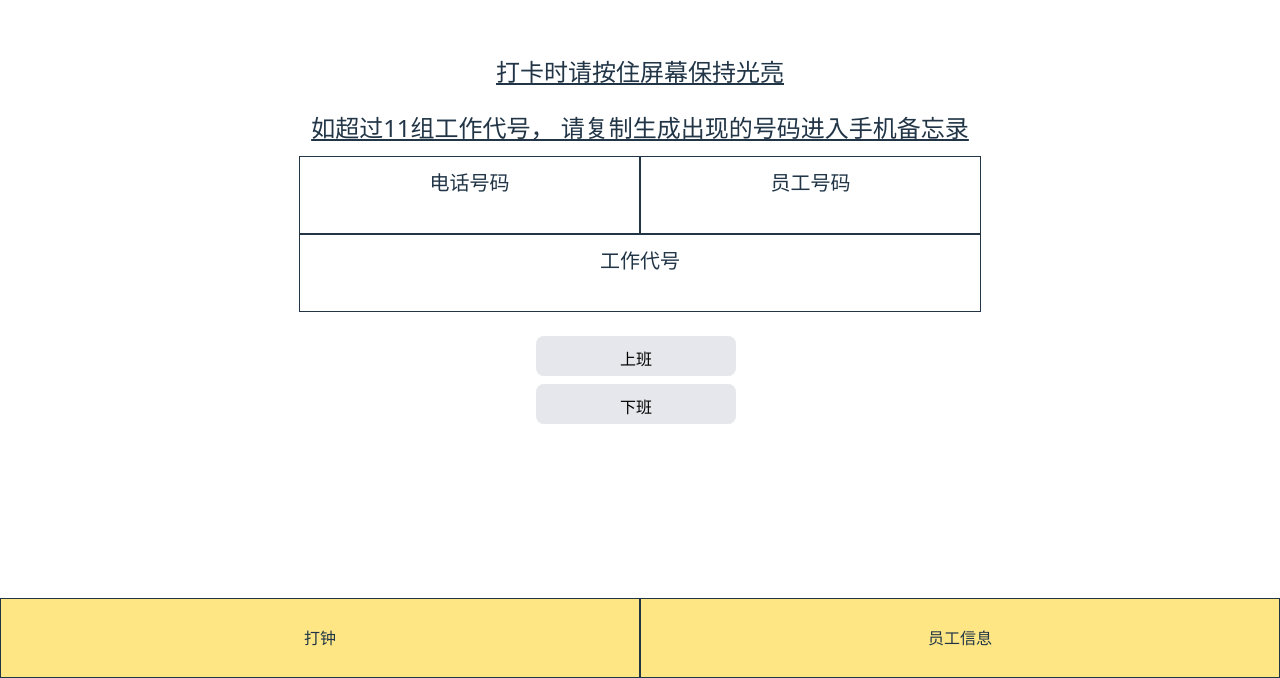
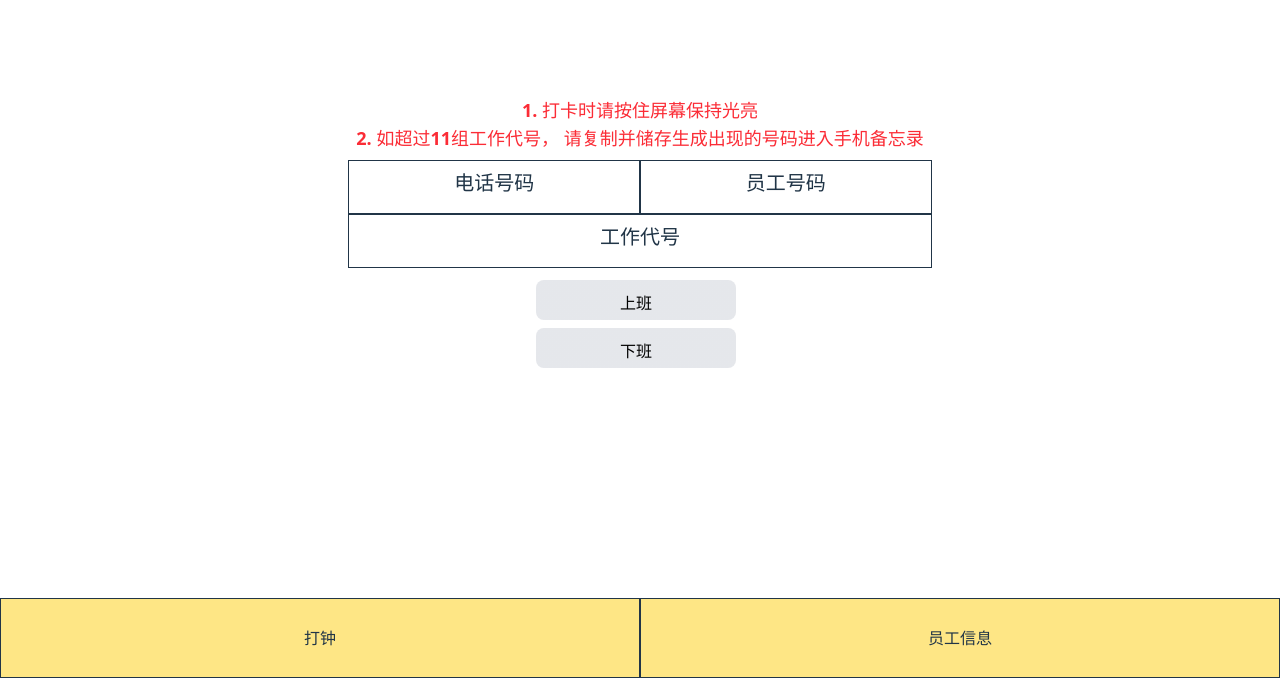
Before and after one commit to Haolinc/Homecare-Clocking-Dial-Uri-Generator, a React (Vite) app in the folder frontend/: page / in a window 1280 px wide. Shown: the part 122-800 px from the top of the page. Built offline with nearby package versions, Linux system fonts and the light colour scheme.

Commit message:
update various text and padding styles

```diff
--- a/frontend/src/components/clocking/ClockingInfo.jsx
+++ b/frontend/src/components/clocking/ClockingInfo.jsx
@@ -1,21 +1,23 @@
 import LabelText from "../common/LableText";
 
 export default function ClockingInfo({phoneNumber, employeeNumber, workNumber}){
+    const textClassName = 'text-md pb-2'
+    const upperSectionClassName = 'w-1/2 flex flex-col justify-center items-center border'
     return (
         <>
             <div className="w-full flex flex-row">
-                <div className="w-1/2 flex flex-col justify-center items-center border">
+                <div className={upperSectionClassName}>
                     <LabelText text='电话号码'/>
-                    <p className="p-3">{phoneNumber}</p>
+                    <p className={textClassName}>{phoneNumber}</p>
                 </div>
-                <div className="w-1/2 flex flex-col justify-center items-center border">
+                <div className={upperSectionClassName}>
                     <LabelText text='员工号码'/>
-                    <p className="p-3">{employeeNumber}</p>
+                    <p className={textClassName}>{employeeNumber}</p>
                 </div>
             </div>
             <div className="border">
                 <LabelText text='工作代号'/>
-                <p className="p-3">{workNumber}</p>
+                <p className={textClassName}>{workNumber}</p>
             </div>
         </>
     )
--- a/frontend/src/components/clocking/TopSectionText.jsx
+++ b/frontend/src/components/clocking/TopSectionText.jsx
@@ -1,9 +1,12 @@
 export default function TopSectionText(){
-    const className = 'text-2xl p-3 underline'
+    const textClassName = 'text-lg text-red-500 font-bold'
     return (
         <>
-            <p className={className}>打卡时请按住屏幕保持光亮</p>
-            <p className={className}>如超过11组工作代号， 请复制生成出现的号码进入手机备忘录</p>
+            <div className='p-2'>
+                <p className={textClassName}>1. 打卡时请按住屏幕保持光亮</p>
+                <p className={textClassName}>2. 如超过11组工作代号， 请复制并储存生成出现的号码进入手机备忘录</p>
+            </div>
+
         </>
     )
 }
--- a/frontend/src/components/common/LableText.jsx
+++ b/frontend/src/components/common/LableText.jsx
@@ -1,5 +1,5 @@
 export default function LabelText({text}){
-    const className = 'text-xl p-3'
+    const className = 'text-xl p-2'
     return (
         <>
             <p className={className}>{text}</p>
--- a/frontend/src/components/page/ClockingPage.jsx
+++ b/frontend/src/components/page/ClockingPage.jsx
@@ -20,8 +20,7 @@ export default function ClockingPage({inputValues}){
                     workNumber={workNumberObj.value}
                 />
             </div>
-            <br/>
-            <div>
+            <div className='p-3'>
                 <ClockingButtons
                     phoneNumber={phoneNumberObj.value}
                     employeeNumber={employeeNumberObj.value}
--- a/frontend/src/components/user-input/BasicInfo.jsx
+++ b/frontend/src/components/user-input/BasicInfo.jsx
@@ -4,11 +4,11 @@ import NumericInput from "../common/NumericInput"
 export default function BasicInfo({phoneNumber, setPhoneNumber, employeeNumber, setEmployeeNumber}){
     return (
         <>
-            <div>
+            <div className='p-3'>
                 <LabelText text='呼叫号码'/>
                 <NumericInput id='phone-number' maxLength='10' value={phoneNumber} setValue={setPhoneNumber}/>
             </div>
-            <div>
+            <div className='p-3'>
                 <LabelText text='员工号码'/>
                 <NumericInput id='employee-number' maxLength='6' value={employeeNumber} setValue={setEmployeeNumber}/>
             </div>
--- a/frontend/src/components/user-input/WorkInfo.jsx
+++ b/frontend/src/components/user-input/WorkInfo.jsx
@@ -15,7 +15,7 @@ export default function WorkInfo({workNumber, setWorkNum}){
     }
 
     function WorkNumButton({text, isSelected = false}){
-        const baseClassName = 'h-12 text-2xl text-center p3'
+        const baseClassName = 'h-12 w-24 text-2xl text-center p3'
         const className = isSelected ? baseClassName + ' bg-gradient-to-r from-blue-200 via-blue-200 to-gray-200': baseClassName
         return (
             <button
@@ -34,21 +34,30 @@ export default function WorkInfo({workNumber, setWorkNum}){
     ]
 
     return (
-        <>
+        <div className='p-3'>
             <LabelText text={'工作代号'}/>
             {
                 workNumberList.map(workNumInfo => {
                     return (
                         <div key={workNumInfo.name}>
-                            <LabelText text={workNumInfo.name}/>
-                            {
-                                workNumInfo.numbers.map(number => <WorkNumButton key={number} text={number} isSelected={workNumberArr.includes(number)}/>)
-                            }
+                            <div className='p-3'>
+                                <LabelText text={workNumInfo.name}/>
+                            </div>
+                            <div className='w-full grid grid-cols-3 gap-4'>
+                                {
+                                    workNumInfo.numbers.map(number =>
+                                        <WorkNumButton key={number} text={number} isSelected={workNumberArr.includes(number)}/>
+                                    )
+                                }
+                            </div>
                         </div>
                     )
                 })
             }
-            <FunctionalButton text='重置所有工作代号' onClickFunction={() => setWorkNum(null)}/>
-        </>
+            <div className='p-5'>
+                <FunctionalButton text='重置所有工作代号' onClickFunction={() => setWorkNum(null)}/>
+            </div>
+
+        </div>
     )
 }
```
